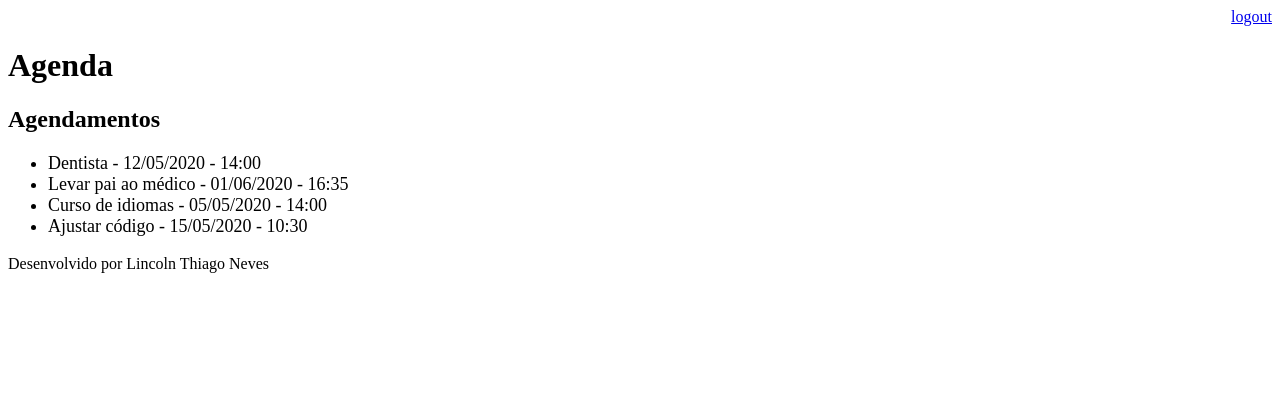
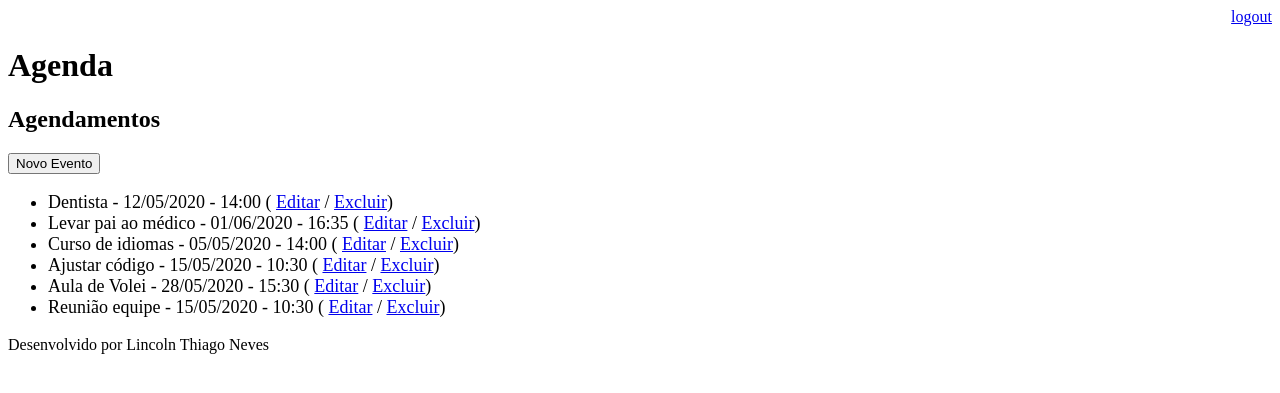
Before and after one commit to lincolntneves/agenda, a Django app: page /agenda/ in a window 1280 px wide. Shown: the top 393 px of the page. Run offline with Django 3.2, Linux system fonts and the light colour scheme; the first user in the database is signed in; data comes from the database, SQL or seed files in the repository.

Commit message:
Inseri possibilidade de alteração e exclusão dos eventos por usuário

```diff
--- a/agenda/urls.py
+++ b/agenda/urls.py
@@ -21,7 +21,10 @@ from django.views.generic import RedirectView
 urlpatterns = [
     path('admin/', admin.site.urls),
     path('agenda/', views.lista_eventos),
-    #path('', views.index)
+    path('agenda/evento/', views.evento),
+    path('agenda/evento/submit', views.submit_evento),
+    path('agenda/evento/delete/<int:id_evento>/', views.delete_evento),
+    # path('', views.index),
     path('', RedirectView.as_view(url='/agenda/')),
     path('login/', views.login_user),
     path('login/submit', views.submit_login),
--- a/core/models.py
+++ b/core/models.py
@@ -17,3 +17,6 @@ class Evento(models.Model):
 
     def get_data_evento(self):
         return self.data_evento.strftime('%d/%m/%Y - %H:%M')
+
+    def get_data_input_eventos(self):
+        return self.data_evento.strftime('%Y-%m-%dT%H:%M')
--- a/core/views.py
+++ b/core/views.py
@@ -35,3 +35,41 @@ def submit_login(request):
 def logout_user(request):
     logout(request)
     return redirect('/')
+
+@login_required(login_url="/login/")
+def evento(request):
+    id_evento = request.GET.get('id')
+    dados = {}
+    if id_evento:
+        dados['evento'] = Evento.objects.get(id=id_evento)
+    return render(request, 'evento.html', dados)
+
+@login_required(login_url="/login/")
+def submit_evento(request):
+    if request.POST:
+        titulo = request.POST.get('titulo')
+        data_evento = request.POST.get('data_evento')
+        descricao = request.POST.get('descricao')
+        usuario = request.user
+        id_evento = request.POST.get('id_evento')
+        if id_evento:
+            evento = Evento.objects.get(id=id_evento)
+            if evento.usuario == usuario:
+                evento.titulo = titulo
+                evento.descricao = descricao
+                evento.data_evento = data_evento
+                evento.save()
+        else:
+            Evento.objects.create(titulo=titulo,
+                                  data_evento=data_evento,
+                                  descricao=descricao,
+                                  usuario=usuario)
+    return redirect('/')
+
+@login_required(login_url='/login/')
+def delete_evento(request, id_evento):
+    usuario = request.user
+    evento = Evento.objects.get(id=id_evento)
+    if usuario == evento.usuario:
+        evento.delete()
+    return redirect('/')
--- a/templates/agenda.html
+++ b/templates/agenda.html
@@ -4,9 +4,17 @@
 {% block content %}
 
     <h2>Agendamentos</h2>
+    <a href="evento/">
+        <button type="button">Novo Evento</button>
+    </a>
     <ul style="font-size: 18px">
         {% for evento in evento %}
-            <li>{{ evento.titulo }} - {{ evento.get_data_evento }}</li>
+            <li>
+                {{ evento.titulo }} - {{ evento.get_data_evento }}
+                ( <a href="evento/?id={{ evento.id }}">Editar</a>
+                / <a href="evento/delete/{{ evento.id }}/">Excluir</a>)
+            </li>
+
         {% endfor %}
     </ul>
 {% endblock %}
```
Also changed, not shown: templates/evento.html (added, +28 -0 lines), db.sqlite3, 1 other file.
